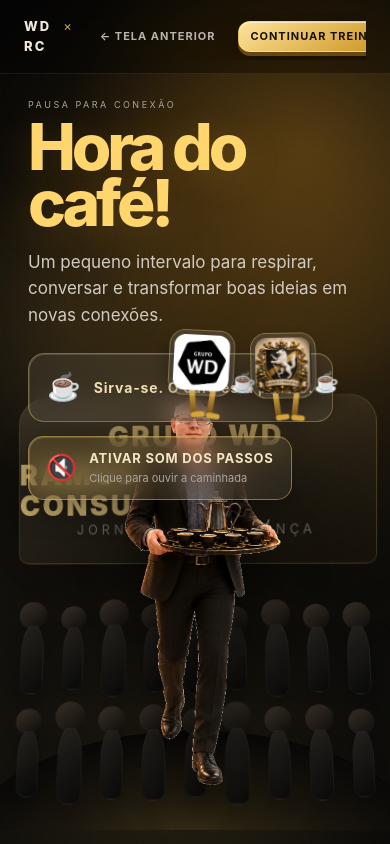
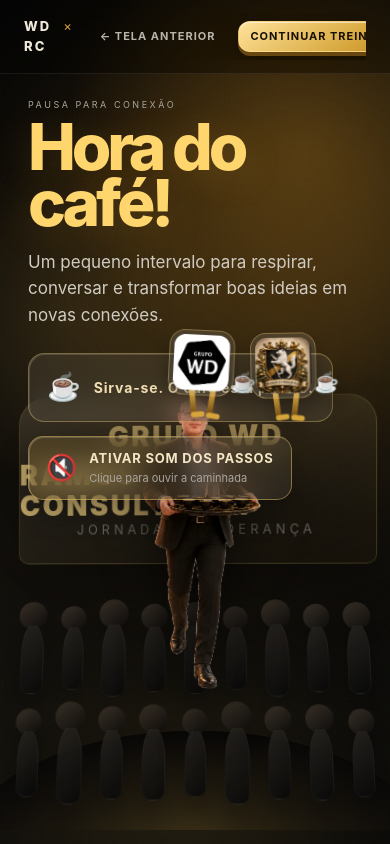
Before and after one commit to Robson-Haro/TreinamentoWD1, a Next.js app: page /modulo-1/cafe in a window 390 px wide. Built offline with nearby package versions, Linux system fonts and the light colour scheme.

Commit message:
Mantém personagem inteiro em telas baixas

```diff
--- a/app/modulo-1/experience.css
+++ b/app/modulo-1/experience.css
@@ -169,7 +169,14 @@
   filter:drop-shadow(0 30px 24px rgba(0,0,0,.55));
 }
 .robson-bob { position:relative; animation:robsonStep .72s ease-in-out infinite alternate; transform-origin:50% 100%; }
-.robson-bob img { display:block; width:100%; height:auto; }
+.robson-bob img {
+  display:block;
+  width:auto;
+  height:min(72vh,calc(100svh - 130px));
+  max-width:100%;
+  margin:0 auto;
+  object-fit:contain;
+}
 .coffee-steam { position:absolute; top:34%; color:rgba(255,244,216,.8); font-size:34px; font-family:serif; animation:steamRise 1.8s ease-out infinite; }
 .steam-one { left:52%; }
 .steam-two { left:60%; animation-delay:.45s; }
@@ -209,7 +216,8 @@
   .coffee-copy p { font-size:17px; }
   .walking-logos { top:260px; right:18px; transform:scale(.8); transform-origin:right top; }
   .auditorium { width:92vw; right:4vw; height:53%; }
-  .robson-walk { left:50%; width:300px; }
+  .robson-walk { left:50%; width:min(300px,58vw); }
+  .robson-bob img { height:min(62vh,calc(100svh - 150px)); }
   @keyframes robsonCross {
     0% { transform:translateX(0) scale(.78) rotateY(-4deg); }
     50% { transform:translateX(88vw) scale(.94) rotateY(2deg); }
```
